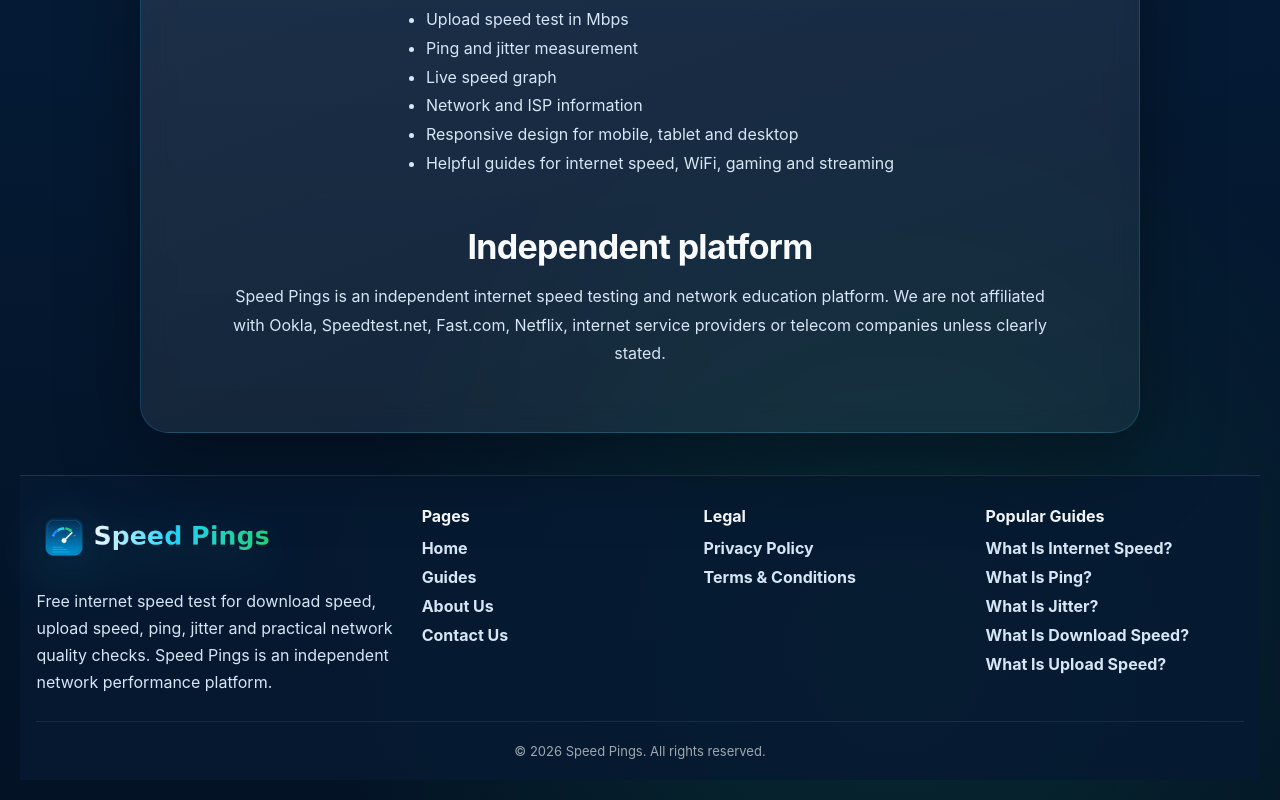
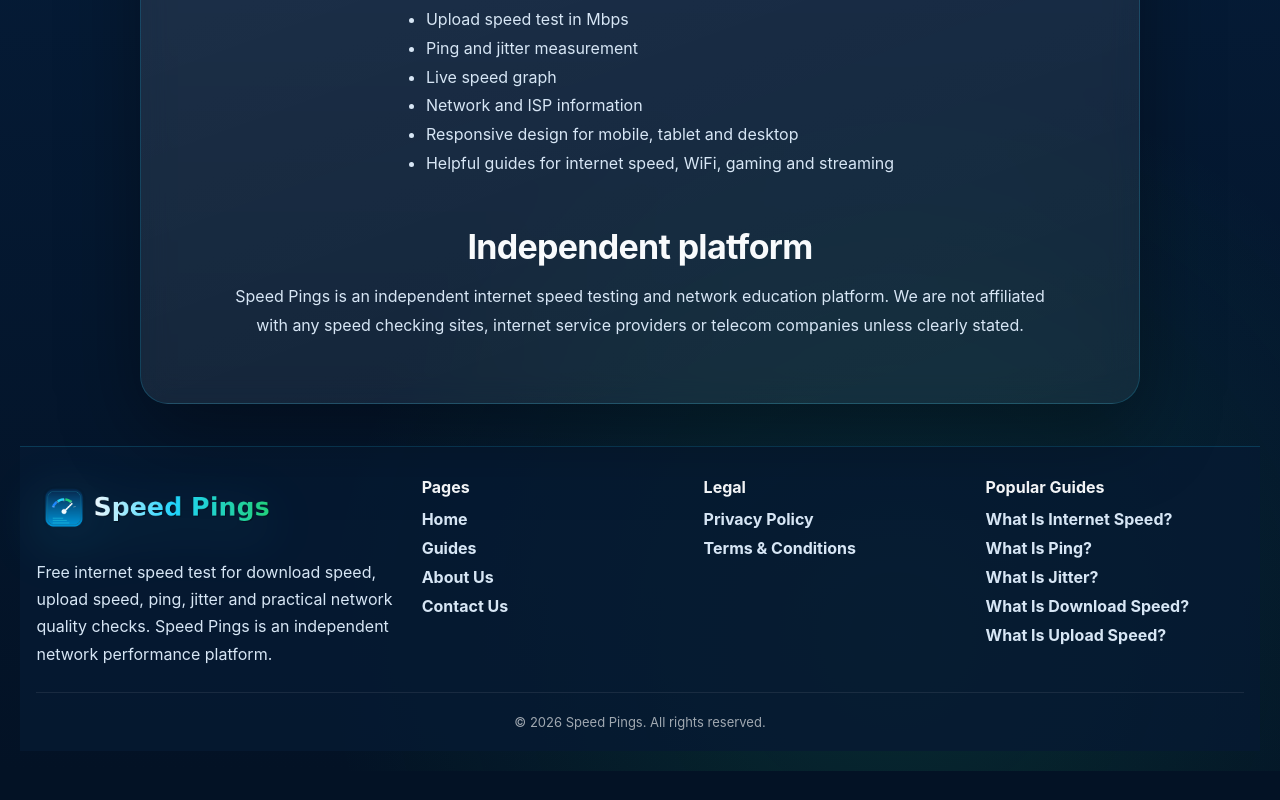
Before and after one commit to vissa-lala/Speed-Checker, a React (Create React App) app in the folder frontend/: page /about-us in a window 1280 px wide. Shown: the part 910-1710 px from the top of the page. After the commit the page ends 1681 px from the top, so only its background shows below. Built offline with nearby package versions, Linux system fonts and the light colour scheme.

Commit message:
Code Update 4

```diff
--- a/frontend/src/pages/AboutUs.js
+++ b/frontend/src/pages/AboutUs.js
@@ -12,7 +12,7 @@ export default function AboutUs() {
         <div className="legal-content">
           <section><h2>Why we built Speed Pings</h2><p>Many users know their internet plan name but do not know whether the connection is actually suitable for streaming, gaming, video calls, remote work or daily browsing. Speed Pings was built as a simple tool that gives quick results and explains what those numbers mean.</p></section>
           <section><h2>Our mission</h2><p>Our mission is to provide a clean, free and mobile-friendly internet speed test with helpful educational content. We want visitors to understand their connection quality, identify common WiFi issues and make better decisions before upgrading a plan or contacting an internet provider.</p></section>
-          <section><h2>Features</h2><ul><li>Download speed test in Mbps</li><li>Upload speed test in Mbps</li><li>Ping and jitter measurement</li><li>Live speed graph</li><li>Network and ISP information</li><li>Responsive design for mobile, tablet and desktop</li><li>Helpful guides for internet speed, WiFi, gaming and streaming</li></ul></section><section><h2>Independent platform</h2><p>Speed Pings is an independent internet speed testing and network education platform. We are not affiliated with Ookla, Speedtest.net, Fast.com, Netflix, internet service providers or telecom companies unless clearly stated.</p></section>
+          <section><h2>Features</h2><ul><li>Download speed test in Mbps</li><li>Upload speed test in Mbps</li><li>Ping and jitter measurement</li><li>Live speed graph</li><li>Network and ISP information</li><li>Responsive design for mobile, tablet and desktop</li><li>Helpful guides for internet speed, WiFi, gaming and streaming</li></ul></section><section><h2>Independent platform</h2><p>Speed Pings is an independent internet speed testing and network education platform. We are not affiliated with any speed checking sites, internet service providers or telecom companies unless clearly stated.</p></section>
         </div>
       </main>
     </Layout>
--- a/frontend/src/pages/ContactUs.js
+++ b/frontend/src/pages/ContactUs.js
@@ -129,8 +129,7 @@ export default function ContactUs() {
               role="status"
               aria-live="polite"
             >
-              {feedback ||
-                'Your message will be delivered to contact@speedpings.com and may be processed by our email/form delivery provider.'}
+              {feedback || 'Your message will be delivered to contact@speedpings.com.'}
             </p>
           </form>
         </section>
--- a/frontend/src/pages/TermsOfService.js
+++ b/frontend/src/pages/TermsOfService.js
@@ -31,7 +31,7 @@ export default function TermsOfService() {
             <h2>Independent service</h2>
             <p>
               Speed Pings is an independent internet speed testing and network information website.
-              We are not affiliated with Ookla, Speedtest.net, Fast.com, Netflix, internet service
+              We are not affiliated with any speed checking sites, internet service
               providers, device manufacturers or telecom companies unless clearly stated.
             </p>
           </section>
```
